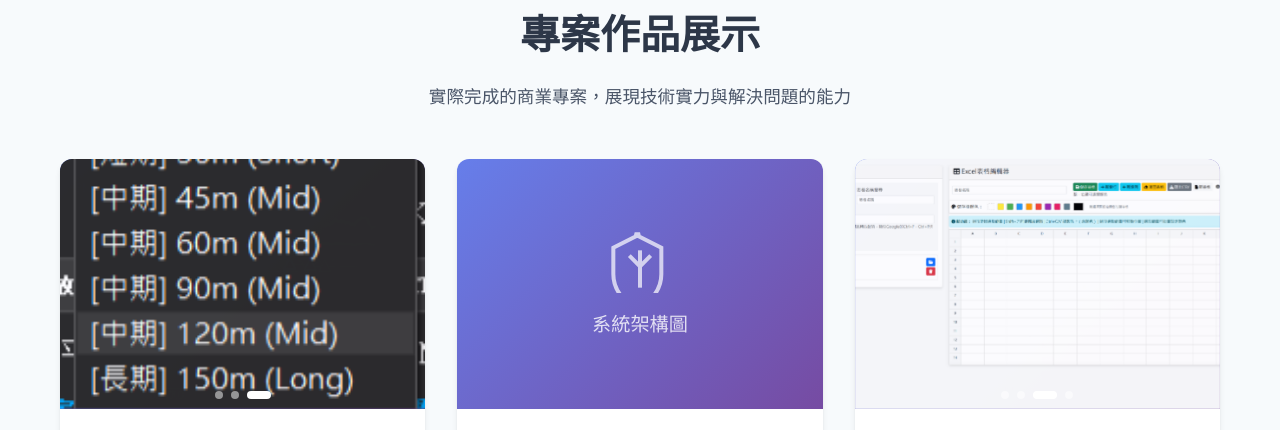
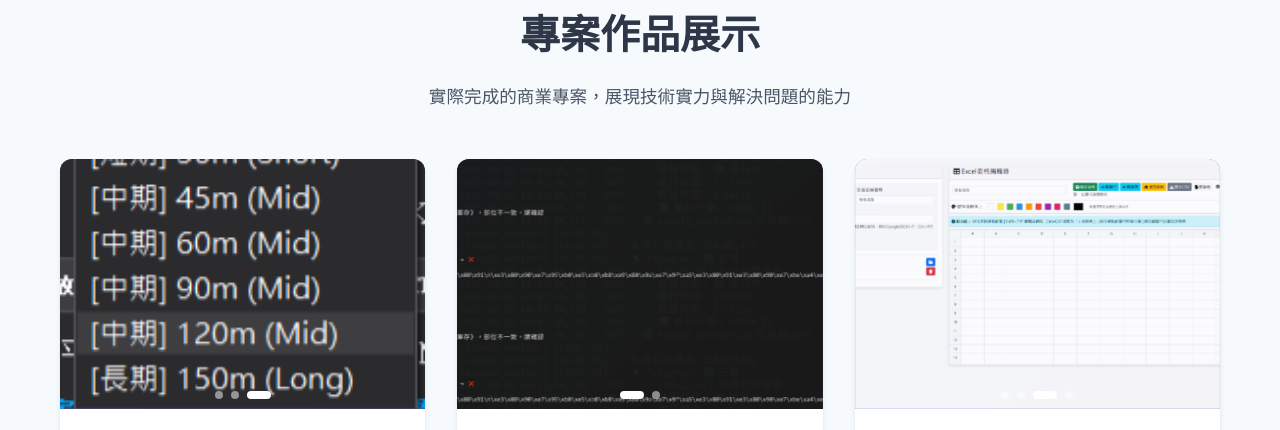
Before and after one commit to LazyEmotionO/LazyEmotionO.github.io, a plain HTML site: page index.html in a window 1280 px wide. Shown: the part 877-1307 px from the top of the page. Drawn offline with Linux system fonts and the light colour scheme.

Commit message:
update image

```diff
--- a/index.html
+++ b/index.html
@@ -128,13 +128,13 @@
 
                 <div class="project-card" data-project="copytrade">
                     <div class="project-image-container">
-                        <div class="project-placeholder">
-                            <svg class="placeholder-icon" width="64" height="64" viewBox="0 0 24 24" fill="none" stroke="currentColor" stroke-width="1.5">
-                                <path d="M12 2L2 7v10c0 5.55 3.84 10.74 9 12 5.16-1.26 9-6.45 9-12V7l-10-5z"/>
-                                <path d="M12 22V8"/>
-                                <path d="M8 10l4 4 4-4"/>
-                            </svg>
-                            <span class="placeholder-text">系統架構圖</span>
+                        <div class="project-images-slider">
+                            <img src="自動跟單系統圖片/1.png" alt="智能跟單系統截圖1" class="project-image active">
+                            <img src="自動跟單系統圖片/2.png" alt="智能跟單系統截圖2" class="project-image">
+                        </div>
+                        <div class="image-indicators">
+                            <span class="indicator active" data-index="0"></span>
+                            <span class="indicator" data-index="1"></span>
                         </div>
                         <div class="project-overlay">
                             <span class="view-details">查看圖片</span>
```
Also changed, not shown: 自動跟單系統圖片/1.png (added), 自動跟單系統圖片/2.png (added).
